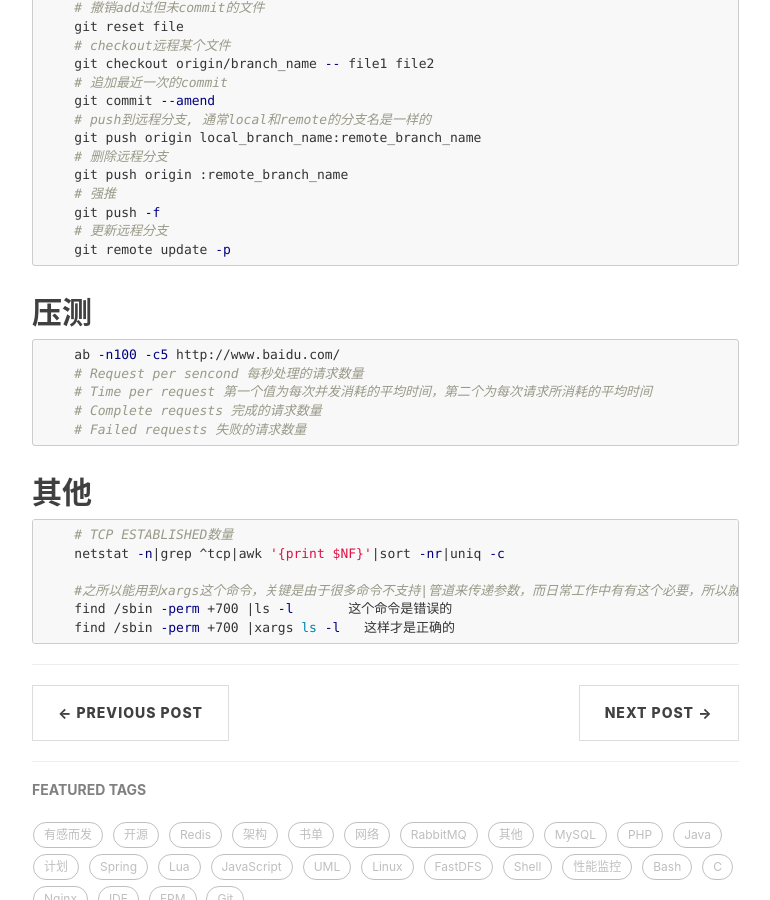
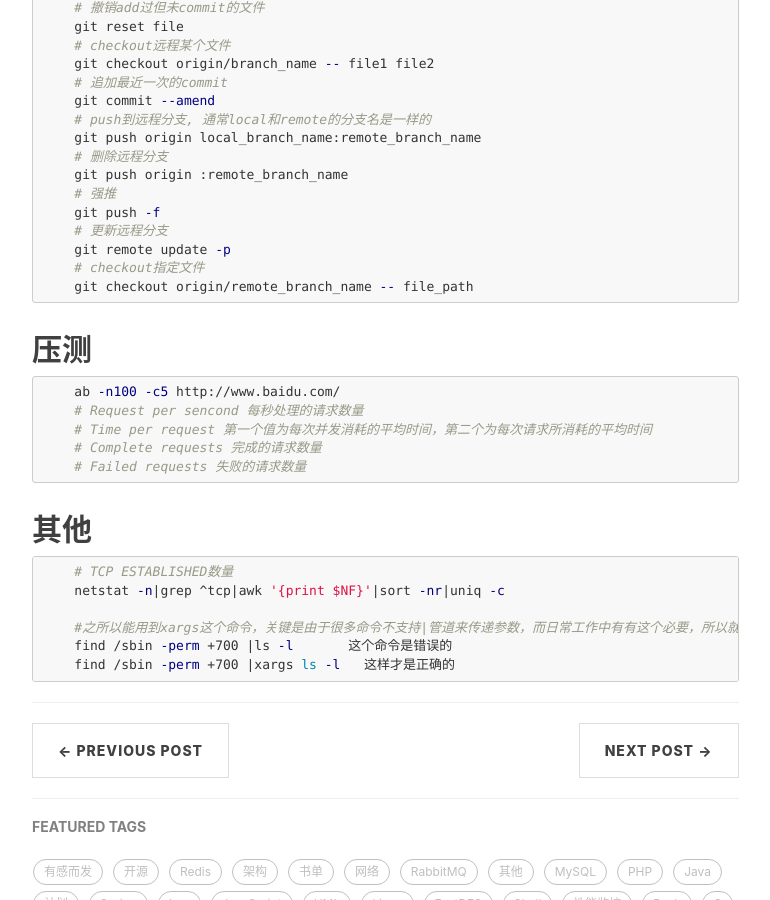
Before and after one commit to bug1024/jeet-blog, a Jekyll site: the page built from _posts/2017-04-12-shell-sheet.md, in a window 1280 px wide and 900 px high, scrolled down 1999 px. Shown: the whole window, without its empty margins (233-1003 px from the left). Built offline with Jekyll 4.4.1, drawn with Linux system fonts in a browser that asks for light colours; nearby versions of some CDN libraries; comment, search, counter and statistics services are not loaded.

Commit message:
update git

````diff
--- a/_posts/2017-04-12-shell-sheet.md
+++ b/_posts/2017-04-12-shell-sheet.md
@@ -96,6 +96,8 @@ tags:
     git push -f
     # 更新远程分支
     git remote update -p
+    # checkout指定文件
+    git checkout origin/remote_branch_name -- file_path
 ```
 
 ## 压测
````
